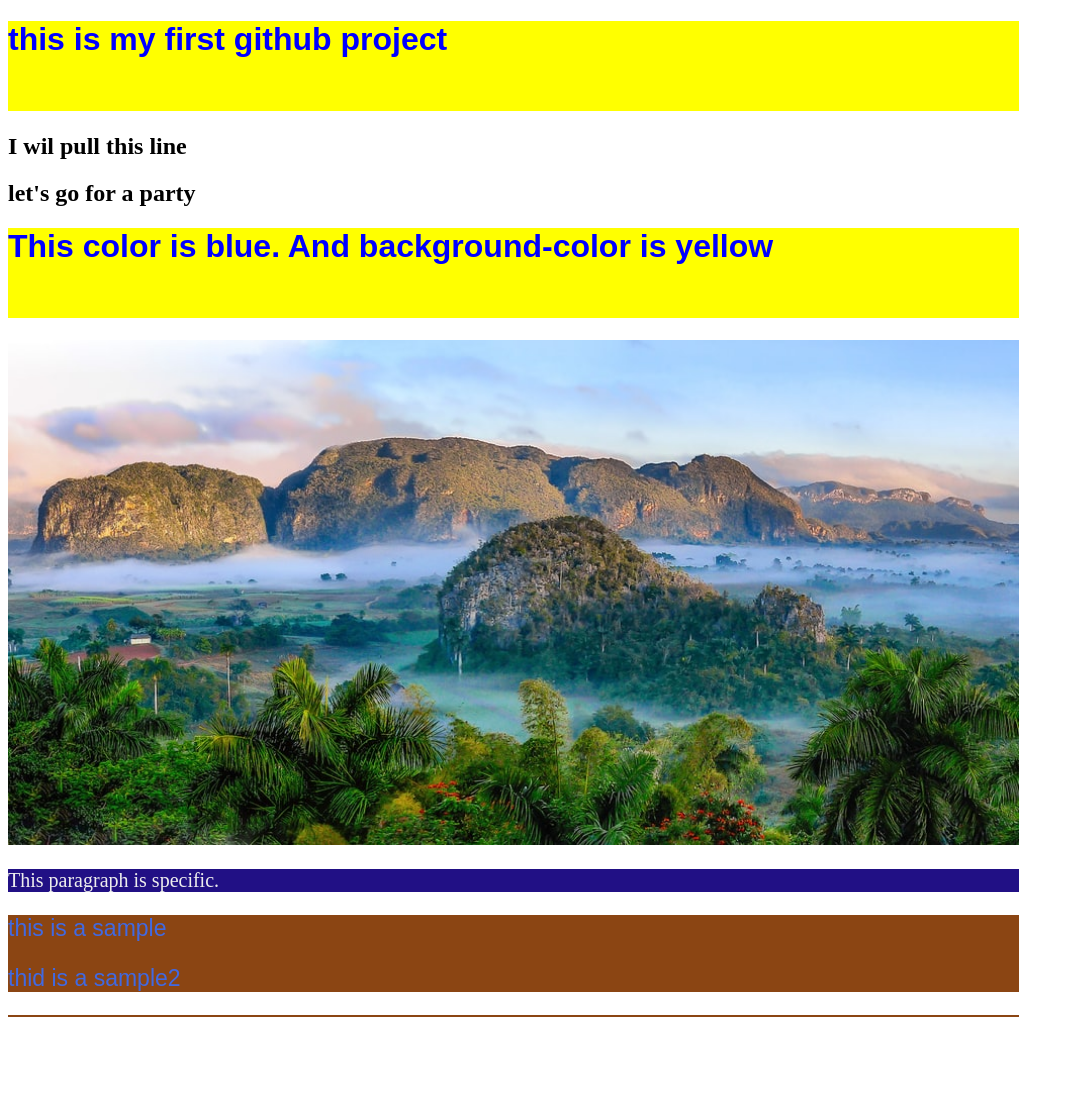
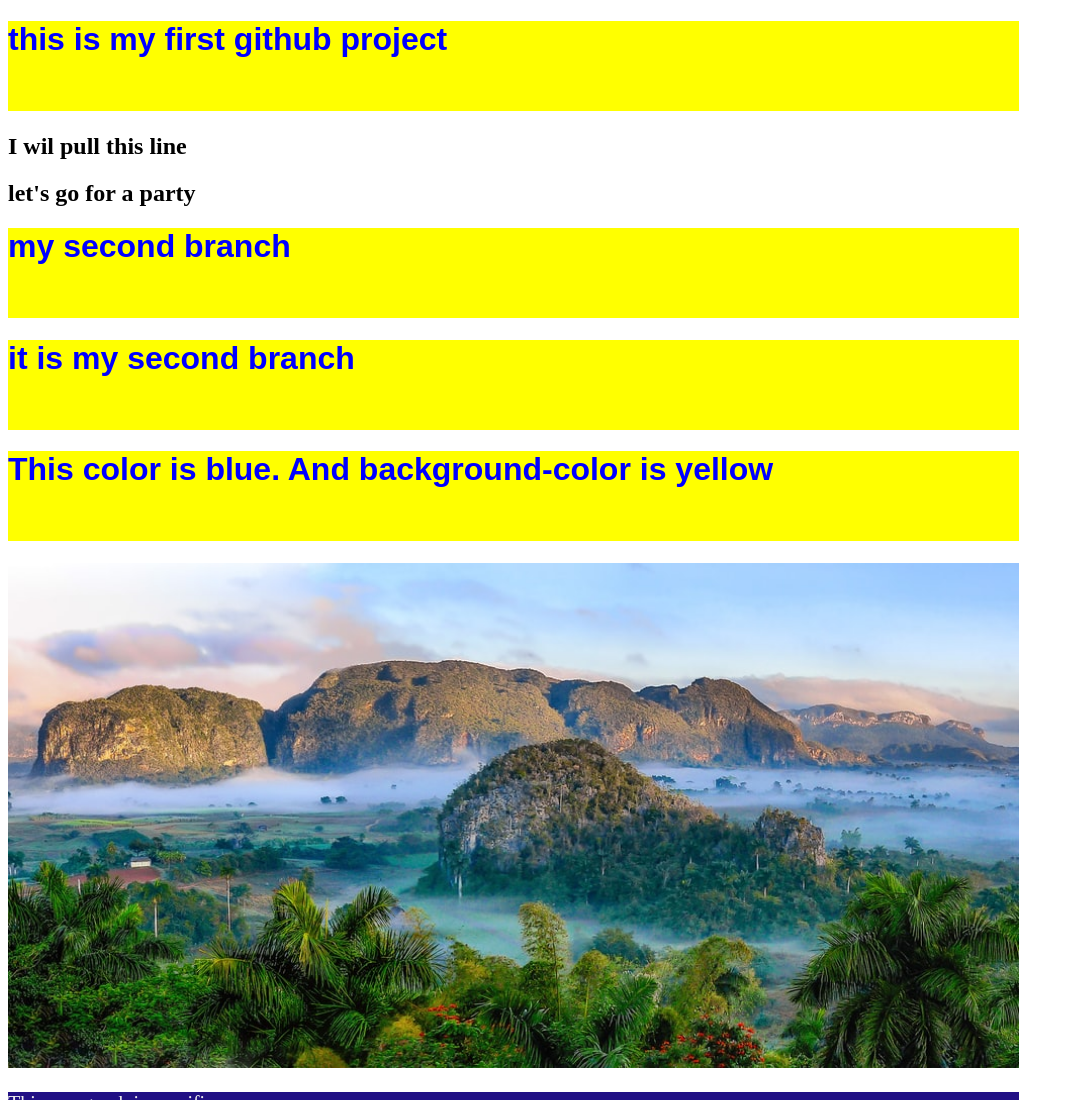
Before and after one commit to ProgrammimgHeroShakil/My-first-website, a plain HTML site: page index.html in a window 1280 px wide. Shown: the top 1100 px of the page, without its empty margins (0-1074 px from the left). Drawn offline with Linux system fonts and the light colour scheme.

Commit message:
learning about second branch

```diff
--- a/index.html
+++ b/index.html
@@ -9,6 +9,8 @@
     <h1>this is my first github project</h1>
     <h2> I wil pull this line<h2>
         <h2>let's go for a party</h2>
+        <h1> my second branch</h1>
+        <h1>it is my second branch</h1>
 <p>
     <h1>
         This color is blue. And background-color is yellow
```
